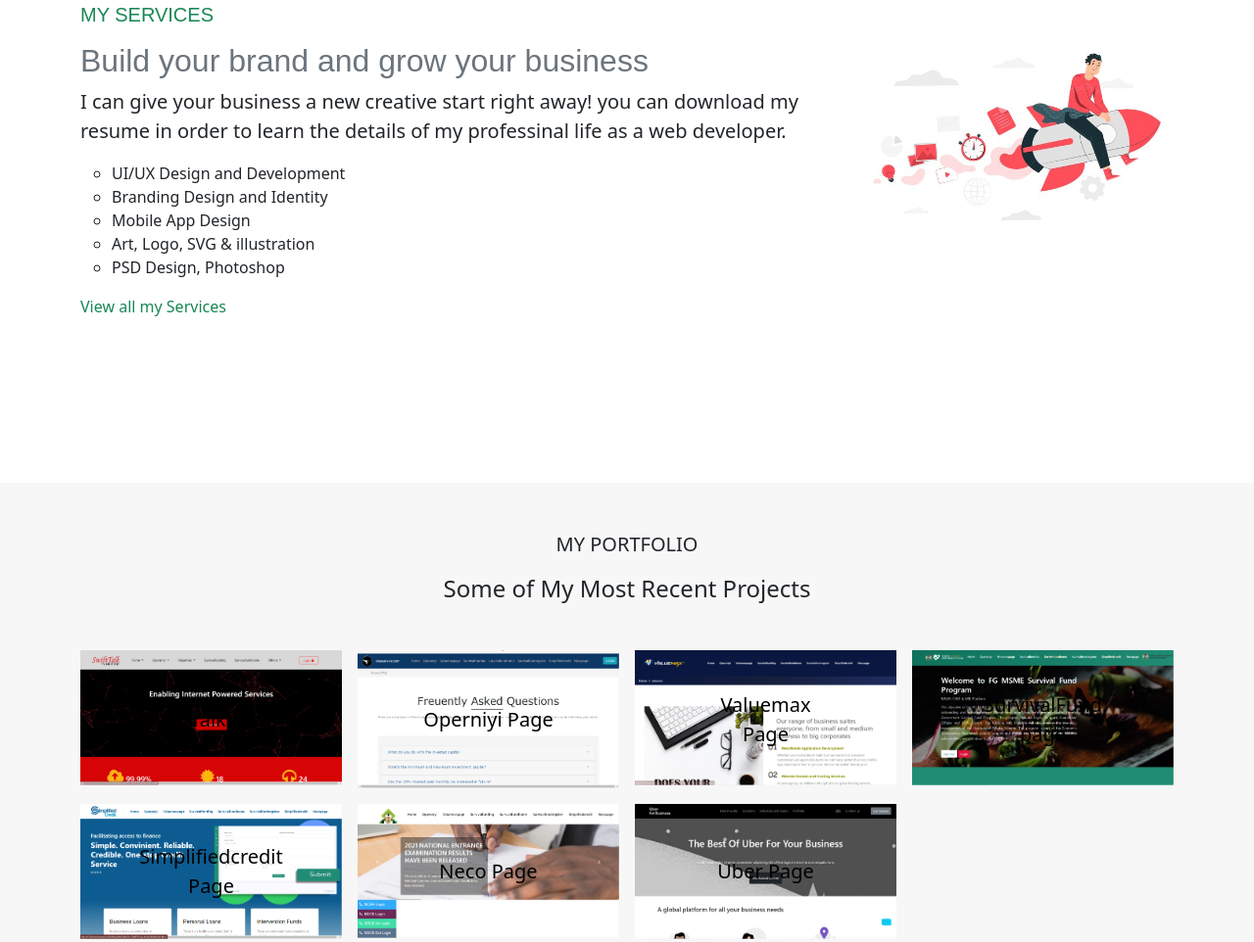
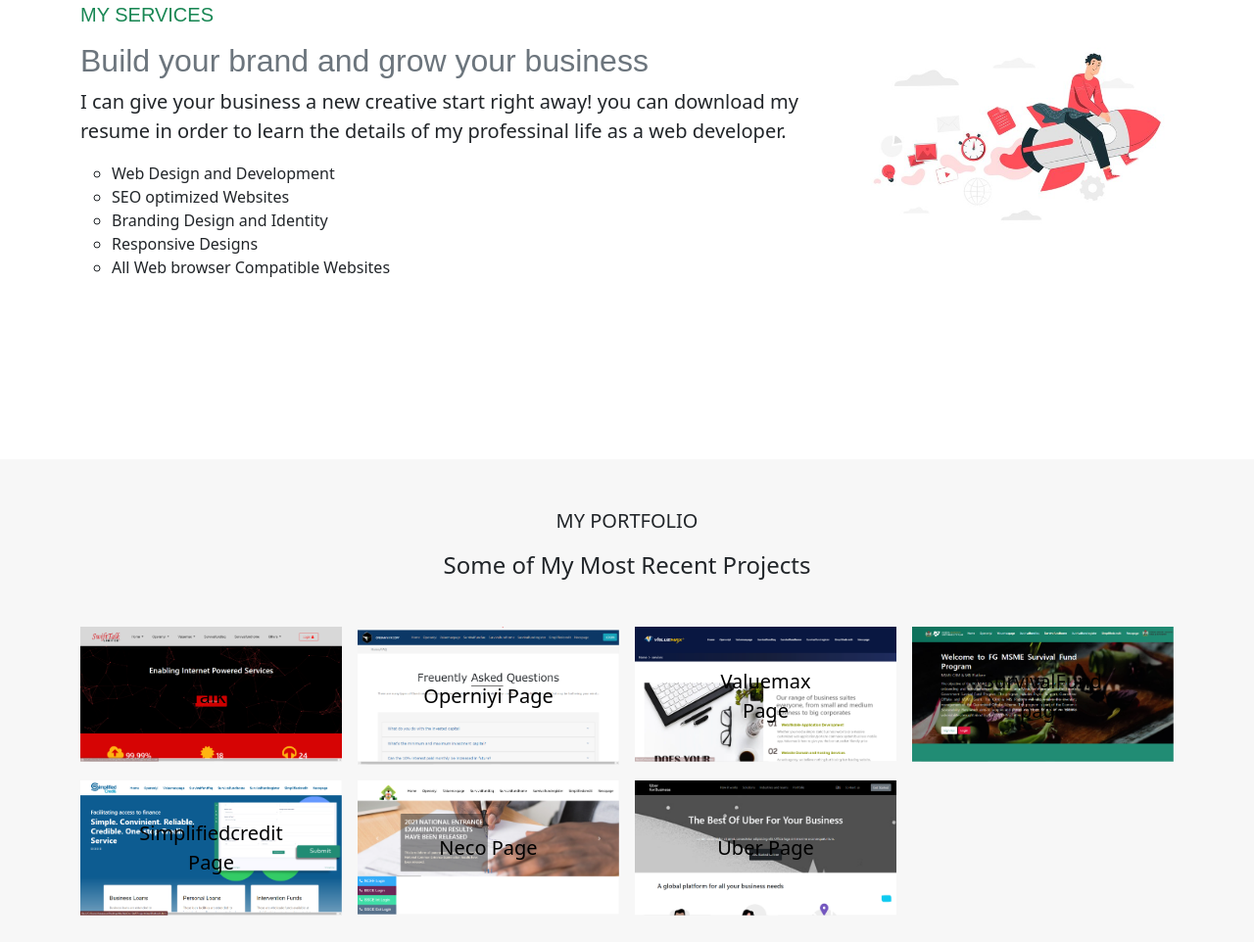
Before and after one commit to Oluwaseun19/Oluwaseun19.github.io, a plain HTML site: page Portfolio.html in a window 1280 px wide. Shown: the part 2266-3228 px from the top of the page at 98% size. Drawn offline with nearby package versions, Linux system fonts and the light colour scheme.

Commit message:
Update Portfolio.html

```diff
--- a/Portfolio.html
+++ b/Portfolio.html
@@ -231,13 +231,13 @@
                             my resume in order to learn the details of my professinal life as a web developer.
                     </p>
                     <ul class="list">
-                        <li>UI/UX Design and Development</li>
+                        <li>Web Design and Development</li>
+                        <li>SEO optimized Websites</li>
                         <li>Branding Design and Identity</li>
-                        <li>Mobile App Design</li>
-                        <li>Art, Logo, SVG & illustration</li>
-                        <li>PSD Design, Photoshop</li>
+                        <li>Responsive Designs</li>
+                        <li>All Web browser Compatible Websites</li>
                     </ul>
-                    <a id="link" href="#" class="text-success">View all my Services</a>
+<!--                     <a id="link" href="#" class="text-success">View all my Services</a> -->
                 </div>
                 <div class="image">
                     <img src="imgs/market-launch-concept-illustration_114360-1498.jpg" alt="image" class="img-fluid" height="350px">
```
